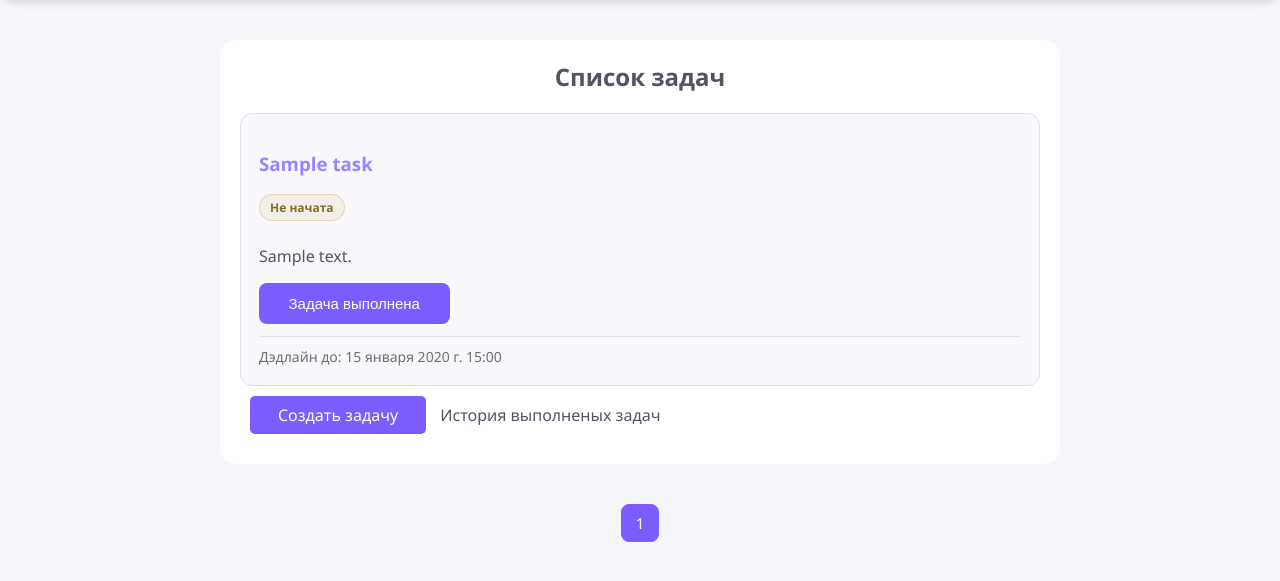
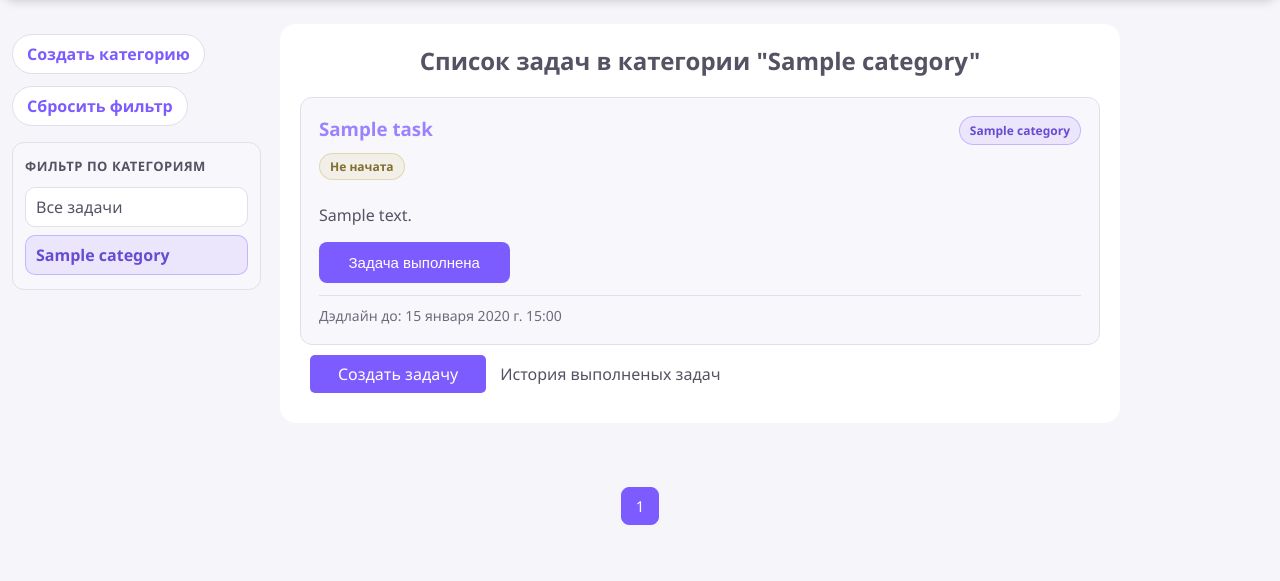
Before and after one commit to egoruxa27/Evolve, a Django app: page /tasks/?category=1 in a window 1280 px wide. Shown: the part 80-661 px from the top of the page. Run offline with Django 5.2, Linux system fonts and the light colour scheme; a user stored in the database is signed in; tables that the repository leaves empty hold one stand-in row (values such as "Sample post"); grey boxes marked "Sample" are stand-in pictures.

Commit message:
feat: add category filter

```diff
--- a/apps/tasks/models.py
+++ b/apps/tasks/models.py
@@ -6,6 +6,28 @@ from .validators import validate_deadline
 
 
 User = get_user_model()
+
+
+class Category(models.Model):
+    user = models.ForeignKey(
+        User,
+        verbose_name='Пользователь',
+        on_delete=models.CASCADE,
+        related_name='categories'
+    )
+    name = models.CharField('Название категории', max_length=30)
+
+    class Meta:
+        constraints = [
+            models.UniqueConstraint(
+                fields=['user', 'name'],
+                name='unique_category_per_user'
+            )
+        ]
+
+    def __str__(self):
+        return self.name
+
 
 class Task(models.Model):
     class Status(models.TextChoices):
@@ -42,7 +64,7 @@ class Task(models.Model):
         ]
     )
     category = models.ForeignKey(
-        'Category',
+        Category,
         verbose_name='Категория проекта',
         blank=True,
         null=True,
@@ -53,8 +75,3 @@ class Task(models.Model):
     class Meta:
         verbose_name = 'Задача'
         verbose_name_plural = 'Задачи'
-
-
-class Category(models.Model):
-    user = models.ForeignKey(User, verbose_name='Пользователь', on_delete=models.CASCADE)
-    category = models.CharField('Категория')
--- a/apps/tasks/urls.py
+++ b/apps/tasks/urls.py
@@ -10,5 +10,6 @@ urlpatterns = [
     path('history/', views.TaskHistoryView.as_view(), name='history'),
     path('create/', views.CreateTaskView.as_view(), name='create'),
     path('<int:pk>/status/', views.UpdateTaskStatusView.as_view(), name='change_status'),
-    path('<int:pk>/detail/', views.TaskDetailView.as_view(), name='detail')
+    path('<int:pk>/detail/', views.TaskDetailView.as_view(), name='detail'),
+    path('category/create', views.CreateCategoryView.as_view(), name='create_category')
 ]
--- a/apps/tasks/views.py
+++ b/apps/tasks/views.py
@@ -5,41 +5,55 @@ from django.urls import reverse_lazy
 from django.contrib.auth.mixins import LoginRequiredMixin
 from django.contrib.auth import get_user_model
 
-from .models import Task
-from .forms import CreateTaskForm
+from .models import Task, Category
+from .forms import CreateTaskForm, CreateCategoryForm
 from .services import complete_task
 
 
-class TaskListView(LoginRequiredMixin, ListView):
+class BaseTaskListView(LoginRequiredMixin, ListView):
     model = Task
     template_name = 'tasks/task_list.html'
     paginate_by = 5
 
+    status_filter = []
+
     def get_queryset(self):
-        return (
-            Task.objects
-            .filter(user=self.request.user, status__in=['not_started', 'in_progress'])
-            .order_by('-created_at')
-        )
+        queryset = Task.objects.filter(user=self.request.user, status__in=self.status_filter).order_by('-created_at')
+
+        category_id = self.request.GET.get('category')
+        if category_id:
+            queryset = queryset.filter(category_id=category_id)
+
+        return queryset
 
     def get_context_data(self, **kwargs):
         context = super().get_context_data(**kwargs)
-        context['is_history'] = False
+        context['is_history'] = self.status_filter in (['completed', 'failed'],)
+        context['categories'] = Category.objects.filter(
+            user=self.request.user
+        ).order_by('name')
+
+        category_id = self.request.GET.get('category')
+        if category_id:
+            context['current_category'] = Category.objects.filter(
+                user=self.request.user,
+                pk=category_id
+            ).first()
+        else:
+            context['current_category'] = None
+
         return context
 
 
-class TaskHistoryView(TaskListView):
-    def get_queryset(self):
-        return (
-            Task.objects
-            .filter(user=self.request.user, status__in=['completed', 'failed'])
-            .order_by('-completed_at')
-        )
+class TaskListView(BaseTaskListView):
+    status_filter = ['not_started', 'in_progress']
 
+class TaskHistoryView(BaseTaskListView):
+    status_filter = ['completed', 'failed']
     def get_context_data(self, **kwargs):
-            context = super().get_context_data(**kwargs)
-            context['is_history'] = True
-            return context
+        context = super().get_context_data(**kwargs)
+        context['is_history'] = True
+        return context
 
 
 class TaskDetailView(LoginRequiredMixin, DetailView):
@@ -72,3 +86,14 @@ class CreateTaskView(LoginRequiredMixin, CreateView):
     def form_valid(self, form):
         form.instance.user = self.request.user
         return super().form_valid(form)
+
+
+class CreateCategoryView(CreateView):
+    model = Category
+    form_class = CreateCategoryForm
+    template_name = 'tasks/create_task.html'
+    success_url = reverse_lazy('tasks:list')
+
+    def form_valid(self, form):
+        form.instance.user = self.request.user
+        return super().form_valid(form)
--- a/static/css/tasks.css
+++ b/static/css/tasks.css
@@ -1,6 +1,99 @@
+.task-list-layout {
+    display: grid;
+    grid-template-columns: 260px minmax(0, 800px);
+    gap: 20px;
+    align-items: start;
+    max-width: 1100px;
+    margin: 24px 0 0;
+    padding-left: 0;
+}
+
+.task-list-controls {
+    display: flex;
+    flex-direction: column;
+    align-items: flex-start;
+    justify-content: center;
+    gap: 16px;
+    padding-top: 10px;
+    padding-left: 12px;
+    min-height: 200px;
+}
+
+.task-list-actions {
+    display: flex;
+    flex-direction: column;
+    align-items: flex-start;
+    gap: 12px;
+    width: 100%;
+}
+
+.task-create-category,
+.task-reset-filter {
+    display: inline-flex;
+    align-items: center;
+    justify-content: center;
+    width: fit-content;
+    padding: 8px 14px;
+    border-radius: 999px;
+    background-color: rgb(255, 255, 255);
+    border: 1px solid rgb(225, 223, 233);
+    color: rgb(124, 92, 255);
+    font-weight: 600;
+    text-decoration: none;
+    transition: all 0.2s ease;
+}
+
+.task-create-category:hover,
+.task-reset-filter:hover,
+.task-filter-item:hover {
+    background-color: rgb(124, 92, 255);
+    border-color: rgb(124, 92, 255);
+    color: rgb(255, 255, 255);
+}
+
+.task-category-filter {
+    display: flex;
+    flex-direction: column;
+    width: 90%;
+    gap: 8px;
+    padding: 14px 12px;
+    background-color: rgb(248, 247, 251);
+    border: 1px solid rgb(225, 223, 233);
+    border-radius: 12px;
+}
+
+.task-category-filter-title {
+    margin-bottom: 4px;
+    color: rgb(85, 82, 100);
+    font-size: 13px;
+    font-weight: 700;
+    letter-spacing: 0.04em;
+    text-transform: uppercase;
+}
+
+.task-filter-item {
+    display: inline-flex;
+    align-items: center;
+    padding: 8px 10px;
+    border-radius: 10px;
+    background-color: rgb(255, 255, 255);
+    border: 1px solid rgb(225, 223, 233);
+    color: rgb(85, 82, 100);
+    text-decoration: none;
+    transition: all 0.2s ease;
+}
+
+.task-filter-item-active {
+    background-color: rgba(124, 92, 255, 0.1);
+    border-color: rgba(124, 92, 255, 0.35);
+    color: rgb(103, 75, 210);
+    font-weight: 700;
+}
+
 .task-card {
     max-width: 800px;
-    margin: 40px auto;
+    width: 100%;
+    margin: 0 auto 40px;
     padding: 20px;
 
     background-color: rgb(255, 255, 255);
@@ -26,6 +119,7 @@
 }
 
 .task-item {
+    position: relative;
     padding: 18px;
 
     background-color: rgb(248, 247, 251);
@@ -36,8 +130,30 @@
     box-sizing: border-box;
 }
 
+.task-item-header {
+    display: flex;
+    align-items: flex-start;
+    justify-content: space-between;
+    gap: 12px;
+    margin-bottom: 8px;
+}
+
 .task-item h3 {
+    margin: 0;
     color: rgb(155, 131, 255);
+}
+
+.task-category {
+    display: inline-flex;
+    align-items: center;
+    padding: 5px 10px;
+    border-radius: 999px;
+    background-color: rgba(124, 92, 255, 0.1);
+    border: 1px solid rgba(124, 92, 255, 0.35);
+    color: rgb(103, 75, 210);
+    font-size: 12px;
+    font-weight: 700;
+    white-space: nowrap;
 }
 
 .task-status {
@@ -112,6 +228,10 @@
     font-size: 16px;
 }
 
+.task-category-placeholder {
+    min-height: 100px;
+}
+
 .task-pagination {
     display: flex;
     justify-content: center;
--- a/templates/tasks/task_list.html
+++ b/templates/tasks/task_list.html
@@ -9,19 +9,66 @@
 
 {% block content %}
 
-<div class='task-card'>
+<div class="task-list-layout">
+    <div class="task-list-controls">
+        <div class="task-list-actions">
+            <a href="{% url 'tasks:create_category' %}" class="task-create-category">Создать категорию</a>
+            {% if current_category %}
+                {% if is_history %}
+                    <a href="{% url 'tasks:history' %}" class="task-reset-filter">Сбросить фильтр</a>
+                {% else %}
+                    <a href="{% url 'tasks:list' %}" class="task-reset-filter">Сбросить фильтр</a>
+                {% endif %}
+            {% endif %}
+        </div>
+
+        {% if categories %}
+            <div class="task-category-filter">
+                <span class="task-category-filter-title">Фильтр по категориям</span>
+
+                {% if is_history %}
+                    <a href="{% url 'tasks:history' %}" class="task-filter-item {% if not current_category %}task-filter-item-active{% endif %}">
+                        Все задачи
+                    </a>
+                {% else %}
+                    <a href="{% url 'tasks:list' %}" class="task-filter-item {% if not current_category %}task-filter-item-active{% endif %}">
+                        Все задачи
+                    </a>
+                {% endif %}
+
+                {% for category in categories %}
+                    {% if is_history %}
+                        <a href="?category={{ category.id }}" class="task-filter-item {% if current_category and current_category.id == category.id %}task-filter-item-active{% endif %}">
+                            {{ category.name }}
+                        </a>
+                    {% else %}
+                        <a href="?category={{ category.id }}" class="task-filter-item {% if current_category and current_category.id == category.id %}task-filter-item-active{% endif %}">
+                            {{ category.name }}
+                        </a>
+                    {% endif %}
+                {% endfor %}
+            </div>
+        {% endif %}
+    </div>
+
+    <div class='task-card'>
     {% if is_history %}
-    <h2>История выполненых задач</h2>
+        <h2>История выполненых задач {% if current_category %}в категории "{{ current_category.name}}"{% endif %}</h2>
     {% else %}
-    <h2>Список задач</h2>
+        <h2>Список задач {% if current_category %}в категории "{{ current_category.name}}"{% endif %}</h2>
     {% endif %}
 
     <ul class="task-list">
         {% for task in task_list %}
             <li class="task-item">
-                <a href="{% url 'tasks:detail' task.pk %}">
-                    <h3>{{ task.title }}</h3>
-                </a>
+                <div class="task-item-header">
+                    <a href="{% url 'tasks:detail' task.pk %}">
+                        <h3>{{ task.title }}</h3>
+                    </a>
+                    {% if task.category %}
+                        <a href='?category={{ task.category.id }}' class="task-category">{{ task.category.name }}</a>
+                    {% endif %}
+                </div>
                 <span class="task-status task-status-{{ task.status }}">
                     {{ task.get_status_display }}
                 </span>
@@ -62,8 +109,9 @@
     <a href="{% url 'tasks:create' %}" class='task-create'>Создать задачу</a>
     <a href="{% url 'tasks:history' %}" class='task-description'>История выполненых задач</a>
     {% endif %}
+    </div>
+
 </div>
-
 
 <div class="task-pagination">
 
```
Also changed, not shown: apps/tasks/forms.py (+8 -2 lines), static/css/tasks_detail.css (+10 -1 lines), templates/tasks/task_detail.html (+11 -3 lines), apps/tasks/migrations/0007_alter_task_deadline_category_task_category_and_more.py (added).
